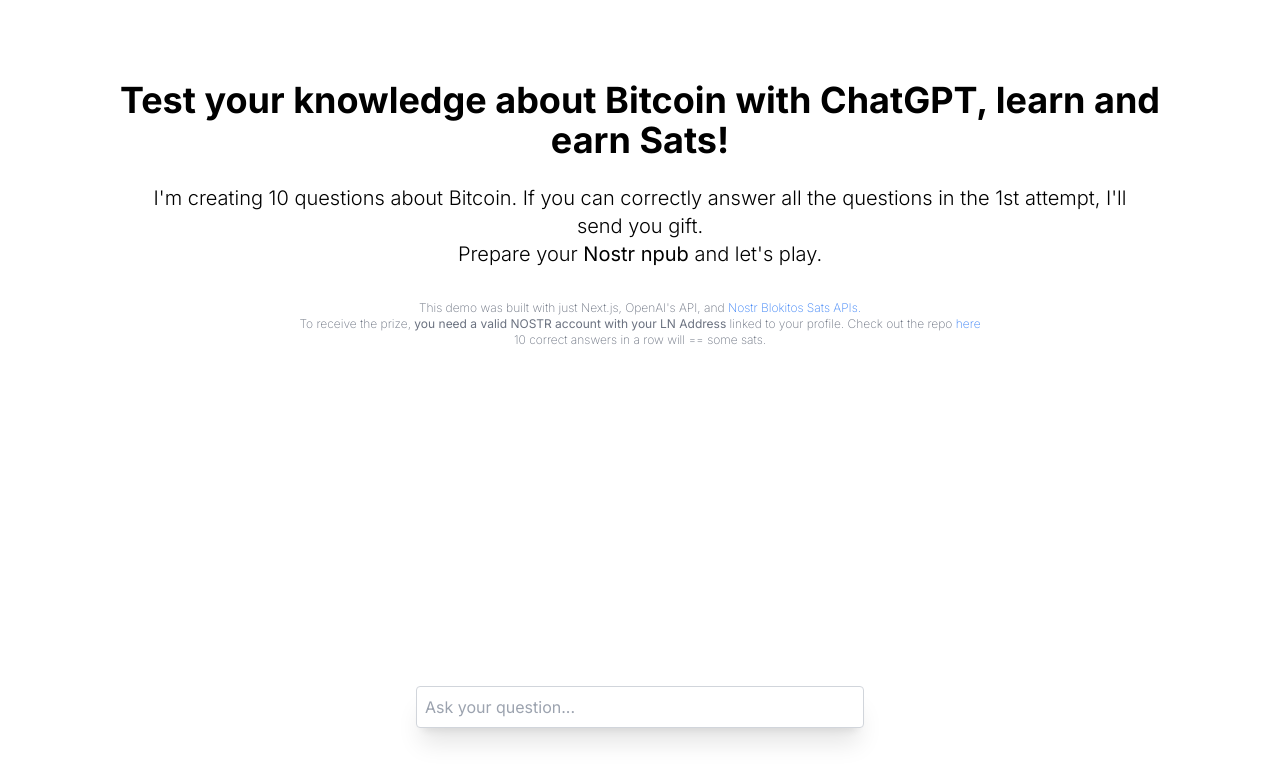
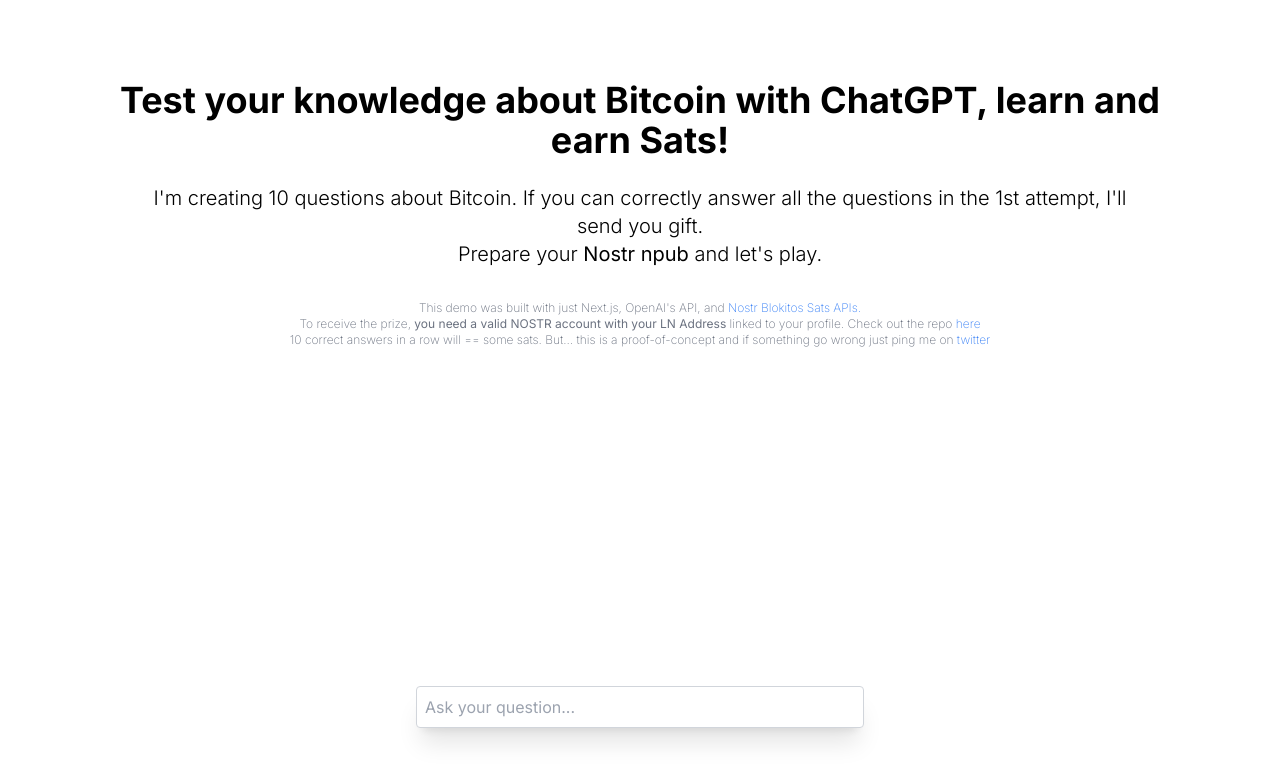
Before and after one commit to eddieoz/satoshiquiz, a Next.js app: page / in a window 1280 px wide. Shown: the top 782 px of the page. Built offline with nearby package versions, Linux system fonts and the light colour scheme.

Commit message:
update page

```diff
--- a/app/page.tsx
+++ b/app/page.tsx
@@ -30,7 +30,14 @@ export default function Chat() {
           </a>
         </p>
         <p className="text-xs font-extralight text-gray-500 text-center xs:px-24">
-          10 correct answers in a row will == some sats.
+          10 correct answers in a row will == some sats. But... this is a proof-of-concept and if something go wrong just ping me on{' '}
+          <a
+            href="https://twitter.com/eddieoz"
+            className="text-blue-500 hover:underline"
+            target="_blank"
+          >
+            twitter
+          </a>
         </p>
       </div>
       <div className="flex flex-col w-full max-w-md pt-20 pb-48 mx-auto stretch">
```
